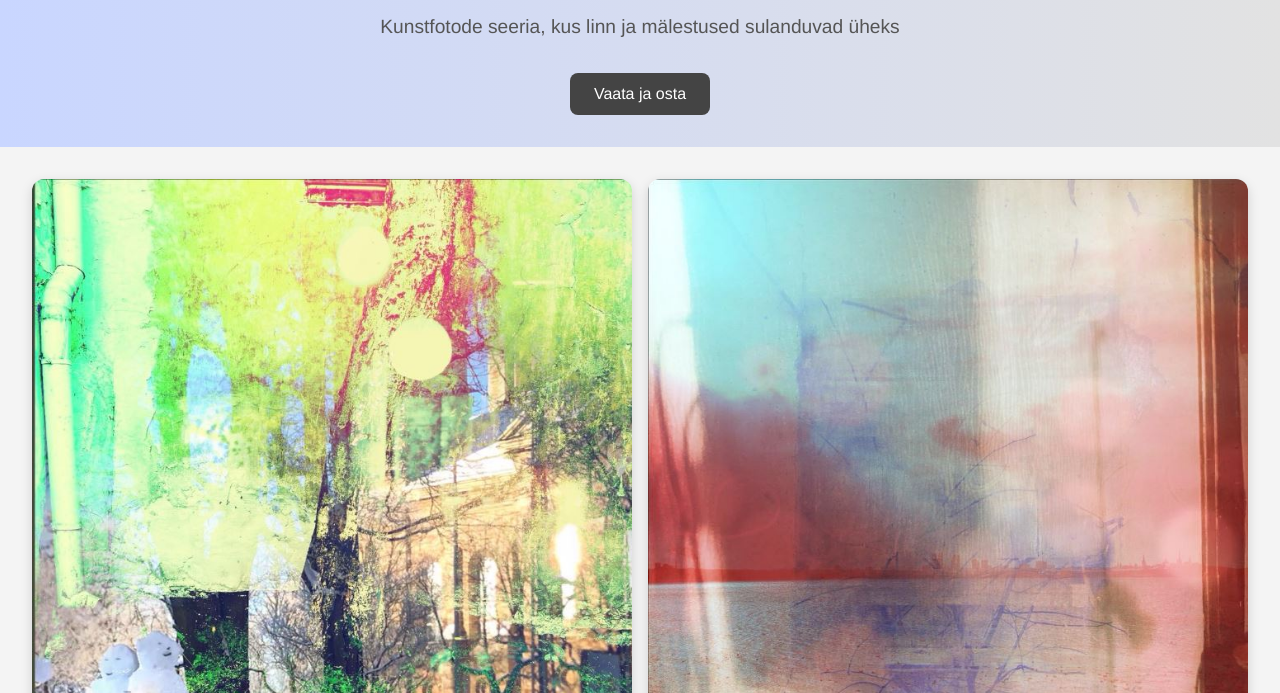
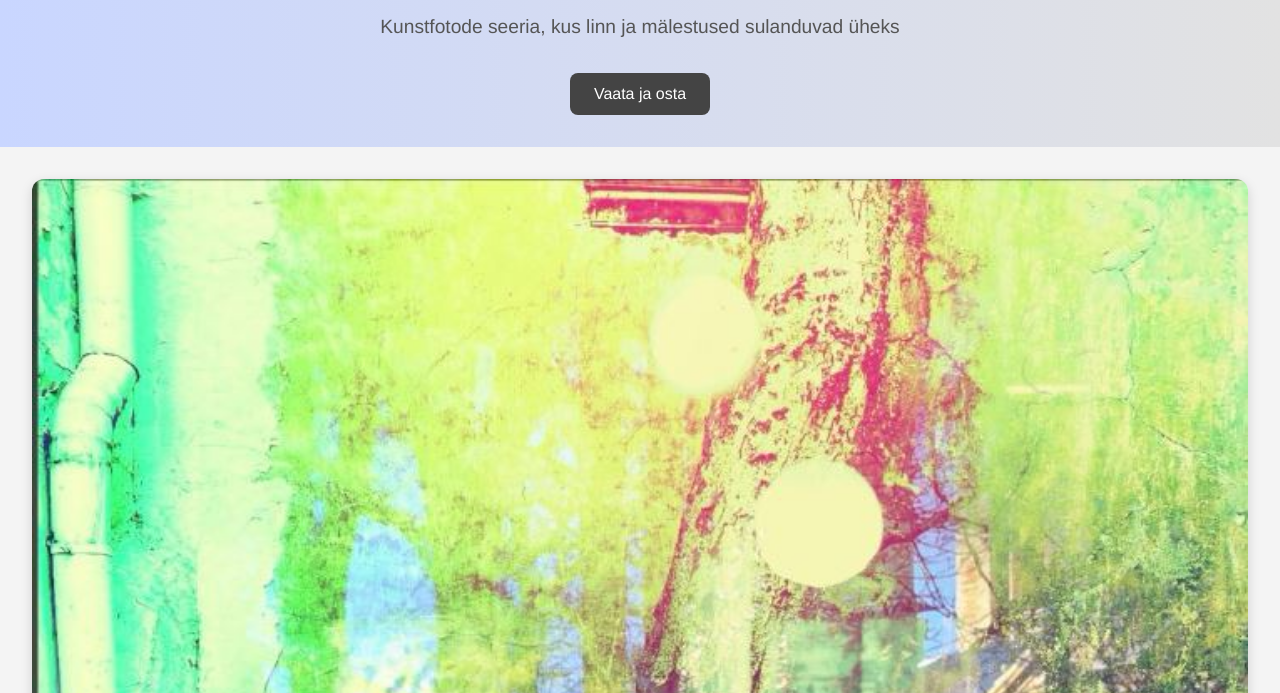
Before and after one commit to osakaair/kunstifoto-veebileht, a plain HTML site: page index.html in a window 1280 px wide. Shown: the part 107-800 px from the top of the page. Drawn offline with Linux system fonts and the light colour scheme.

Commit message:
Add files via upload

```diff
--- a/index.html
+++ b/index.html
@@ -67,8 +67,9 @@
     </header>
 
     <div class="gallery">
-        <img src="photo1.jpg" alt="Unenäoline linnavaade 1">
-        <img src="photo2.jpg" alt="Unenäoline linnavaade 2">
+        <img src="Photo1.JPG" alt="Unenäoline linnavaade 1">
+        <!-- Lisa teine pilt siia, kui see on olemas -->
+        <!-- <img src="Photo2.JPG" alt="Unenäoline linnavaade 2"> -->
     </div>
 
     <section class="about">
```
